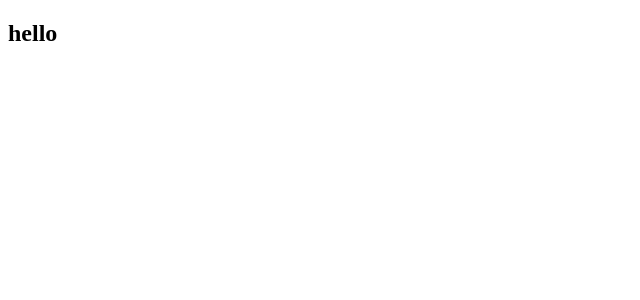
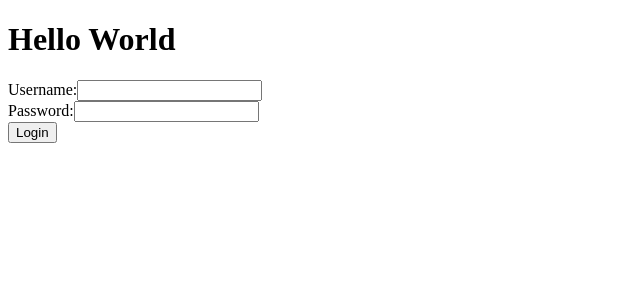
Before and after one commit to aestheblack/sklad-front, a React (Create React App) app: page / in a window 1280 px wide. Shown: the top 300 px of the page, without its empty margins (0-640 px from the left). Built offline with nearby package versions, Linux system fonts and the light colour scheme.

Commit message:
add routing and pages for application; include dotenv for environment variables

```diff
--- a/package.json
+++ b/package.json
@@ -6,8 +6,10 @@
     "@testing-library/jest-dom": "^5.17.0",
     "@testing-library/react": "^13.4.0",
     "@testing-library/user-event": "^13.5.0",
+    "dotenv": "^16.4.5",
     "react": "^18.3.1",
     "react-dom": "^18.3.1",
+    "react-router-dom": "^7.0.1",
     "react-scripts": "5.0.1",
     "web-vitals": "^2.1.4"
   },
--- a/src/App.js
+++ b/src/App.js
@@ -1,9 +1,27 @@
+import React from "react";
+import { BrowserRouter as Router, Routes, Route } from "react-router-dom";
+
+import NotFound from "./pages/notFound";
+import Login from "./pages/login";
+import Admin from "./pages/admins";
+import Dashboard from "./pages/dashboard";
+import Category from "./pages/categories";
+import Helper from "./pages/helpers";
+import Products from "./pages/products";
 
 function App() {
   return (
-    <div className="App">
-      <h2>hello</h2>
-    </div>
+    <Router>
+      <Routes>
+        <Route path="*" element={<NotFound />} />
+        <Route path="/" element={<Login />} />
+        <Route path="/admin" element={<Admin />} />
+        <Route path="/dashboard" element={<Dashboard />} />
+        <Route path="/categories" element={<Category />} />
+        <Route path="/helpers" element={<Helper />} />
+        <Route path="/products" element={<Products />} />
+      </Routes>
+    </Router>
   );
 }
 
--- /dev/null
+++ b/src/pages/admins/index.jsx
@@ -0,0 +1,11 @@
+import React from 'react';
+
+const AdminPage = () => {
+    return (
+        <div>
+            <h1>Hello World Admin</h1>
+        </div>
+    );
+};
+
+export default AdminPage;
--- /dev/null
+++ b/src/pages/categories/index.jsx
@@ -0,0 +1,11 @@
+import React from 'react';
+
+const Categories = () => {
+    return (
+        <div>
+            <h1>Hello World Categories</h1>
+        </div>
+    );
+};
+
+export default Categories;
--- /dev/null
+++ b/src/pages/dashboard/index.jsx
@@ -0,0 +1,11 @@
+import React from 'react';
+
+const Dashboard = () => {
+    return (
+        <div>
+            <h1>Hello World Dashboard</h1>
+        </div>
+    );
+};
+
+export default Dashboard;
--- /dev/null
+++ b/src/pages/helpers/index.jsx
@@ -0,0 +1,11 @@
+import React from 'react';
+
+const HelloWorld = () => {
+    return (
+        <div>
+            Hello World Helpers
+        </div>
+    );
+};
+
+export default HelloWorld;
--- /dev/null
+++ b/src/pages/login/index.jsx
@@ -0,0 +1,22 @@
+import React from "react";
+
+const Login = () => {
+  return (
+    <div>
+      <h1>Hello World</h1>
+      <form>
+        <div>
+          <label htmlFor="username">Username:</label>
+          <input type="text" id="username" name="username" />
+        </div>
+        <div>
+          <label htmlFor="password">Password:</label>
+          <input type="password" id="password" name="password" />
+        </div>
+        <button type="submit">Login</button>
+      </form>
+    </div>
+  );
+};
+
+export default Login;
--- /dev/null
+++ b/src/pages/notFound/index.jsx
@@ -0,0 +1,14 @@
+import React from "react";
+import { Link } from "react-router-dom";
+
+const NotFound = () => {
+  return (
+    <div className="not-found">
+      <h1>404 - Page Not Found</h1>
+      <p>Sorry, the page you are looking for does not exist.</p>
+      <Link to="/">Go to Home</Link>
+    </div>
+  );
+};
+
+export default NotFound;
--- /dev/null
+++ b/src/pages/products/index.jsx
@@ -0,0 +1,11 @@
+import React from 'react';
+
+const Products = () => {
+    return (
+        <div>
+            <h1>Hello World Products</h1>
+        </div>
+    );
+};
+
+export default Products;
```
Also changed, not shown: 2 other files (tests, documents, lock files or other folders).
